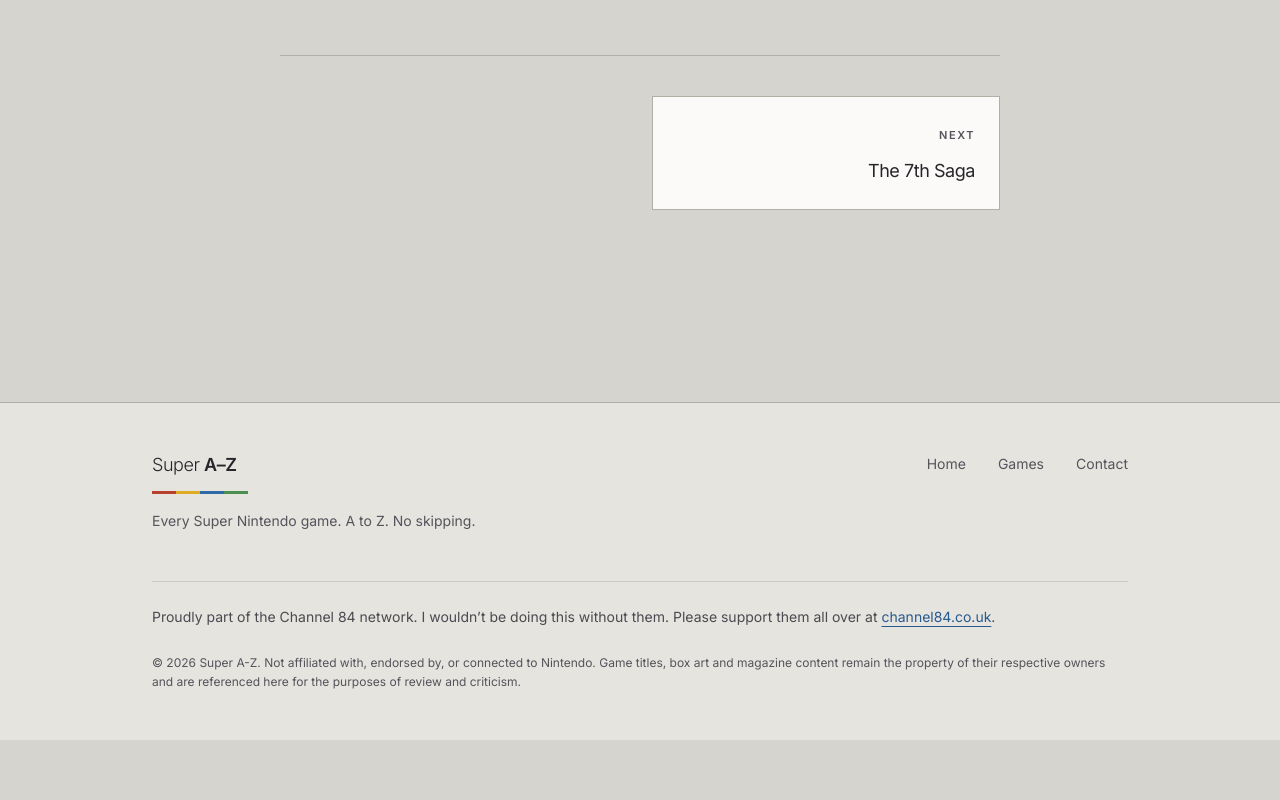
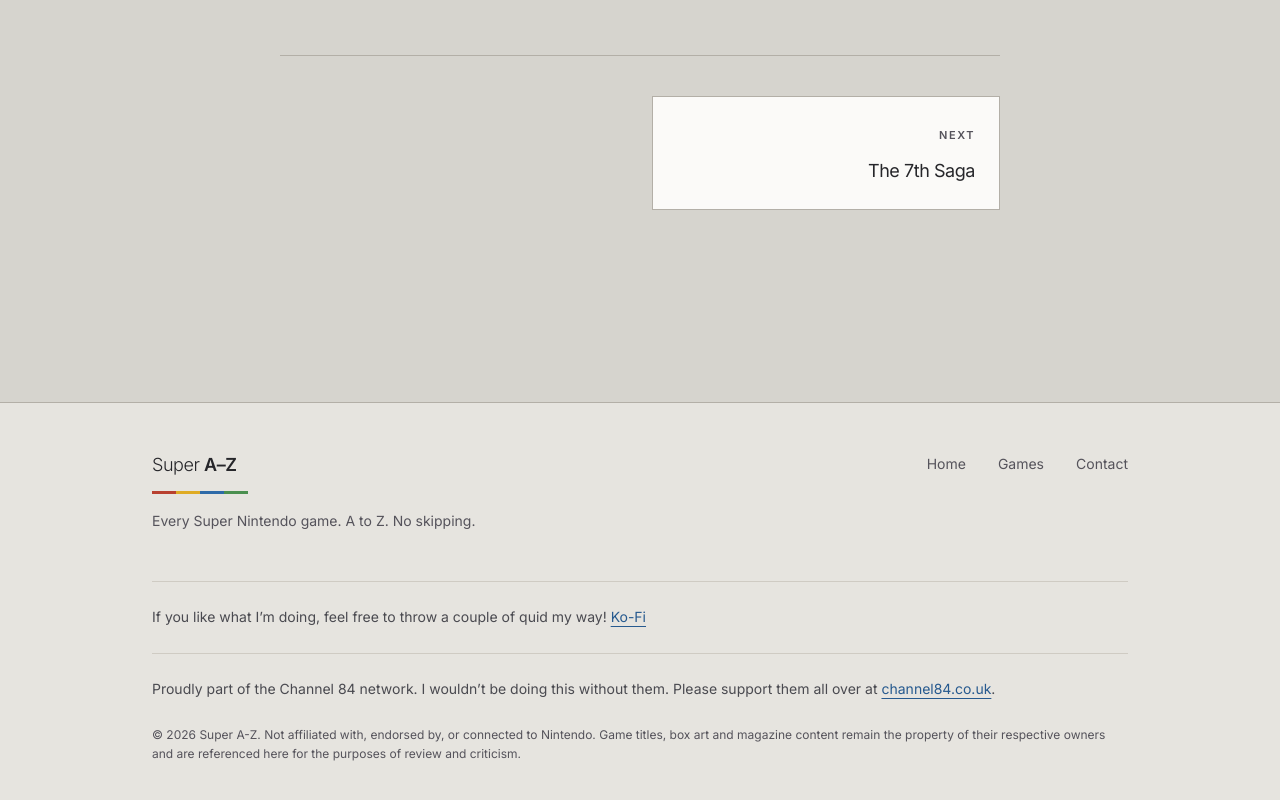
Before and after one commit to jimbo8e6/AYN, a Next.js app: page /games/3-ninjas-kick-back in a window 1280 px wide. Shown: the part 8145-8945 px from the top of the page. Before the commit the page ends 8885 px from the top, so only its background shows below. Built offline with nearby package versions, Linux system fonts and the light colour scheme; no server answers.

Commit message:
Add Ko-Fi link to site footer
Co-Authored-By: Claude Sonnet 4.6 <noreply@anthropic.com>
Claude-Session: https://claude.ai/code/session_01T67rjMSrS5B344ha89hgoh

```diff
--- a/src/components/SiteFooter.tsx
+++ b/src/components/SiteFooter.tsx
@@ -35,6 +35,18 @@ export default function SiteFooter() {
         </div>
 
         <p className="mt-12 border-t border-line-soft pt-6 text-sm leading-relaxed text-body">
+          If you like what I&rsquo;m doing, feel free to throw a couple of quid my way!{" "}
+          <a
+            href="https://ko-fi.com/wax_official"
+            target="_blank"
+            rel="noopener noreferrer"
+            className="text-blue-deep underline decoration-1 underline-offset-4 transition-colors hover:text-red-deep"
+          >
+            Ko-Fi
+          </a>
+        </p>
+
+        <p className="mt-6 border-t border-line-soft pt-6 text-sm leading-relaxed text-body">
           Proudly part of the Channel 84 network. I wouldn&rsquo;t be doing this
           without them. Please support them all over at{" "}
           <a
```
